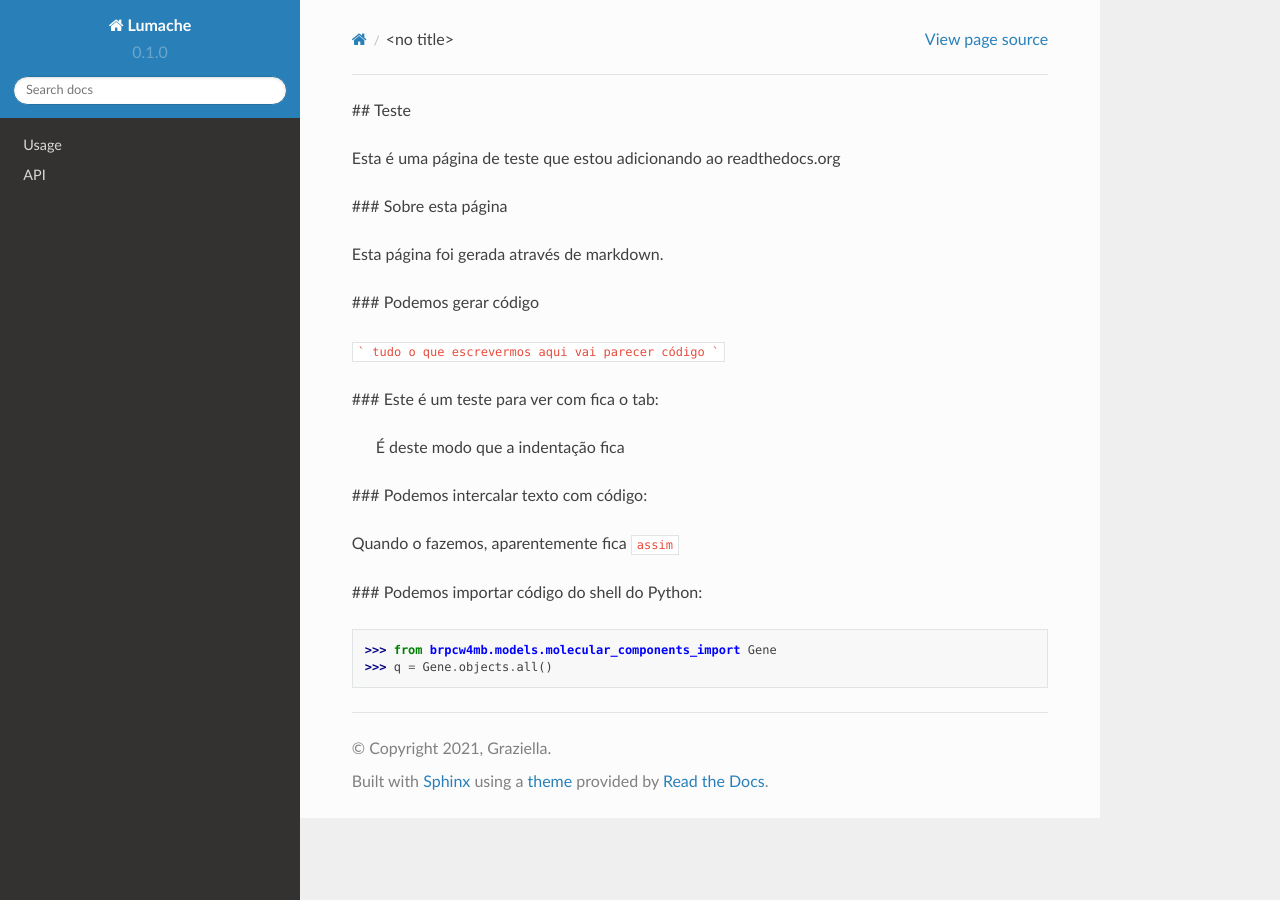
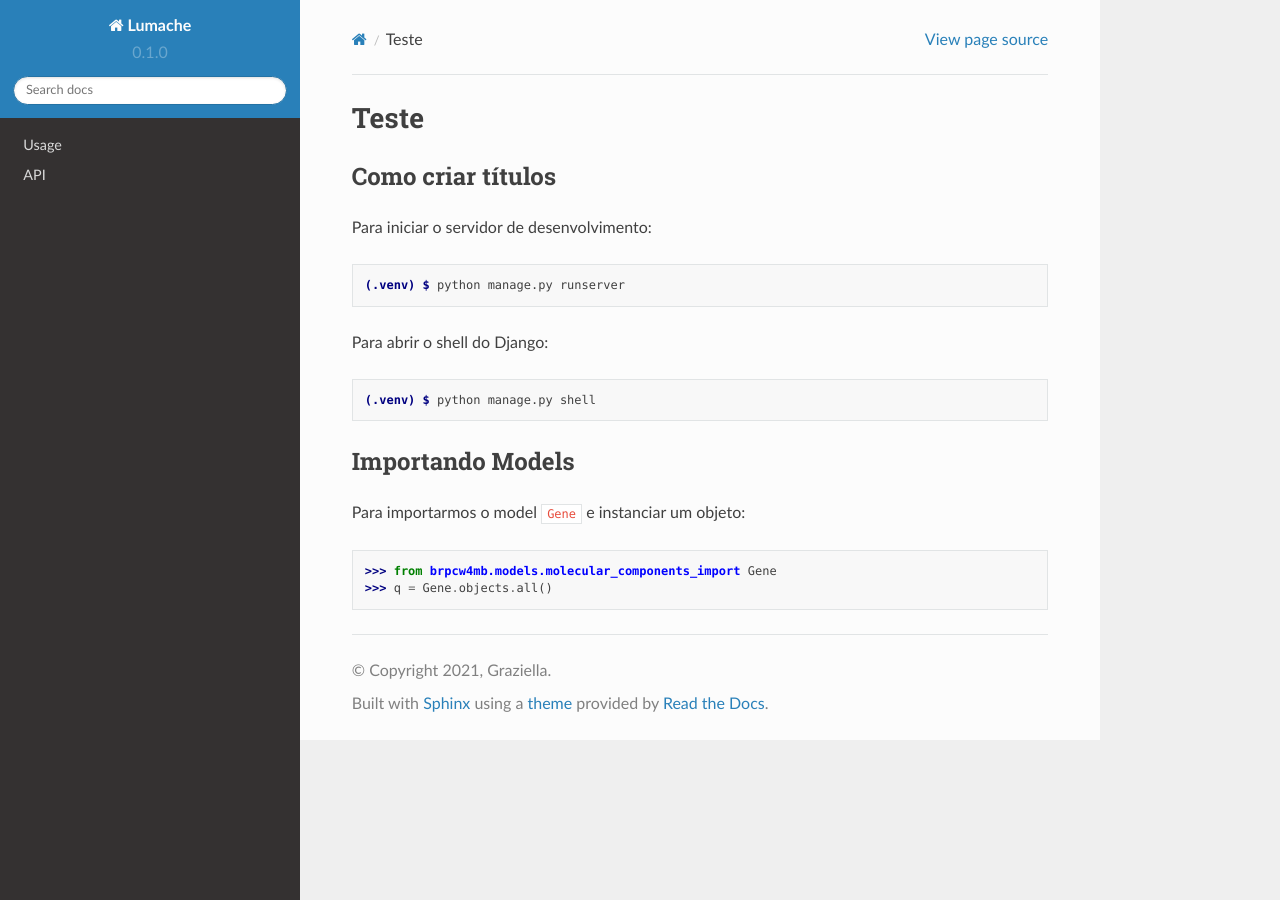
Before and after one commit to thiagomiyazaki/rtd-tutorial, a Sphinx documentation site: the page built from docs/source/teste.rst, in a window 1280 px wide. Built offline with Sphinx 7.4.7 and the Read the Docs theme 2.0.0, drawn with Linux system fonts in a browser that asks for light colours.

Commit message:
Versao 2 do teste

````diff
--- a/docs/source/teste.rst
+++ b/docs/source/teste.rst
@@ -1,26 +1,27 @@
-## Teste
+Teste
+=====
 
-Esta é uma página de teste que estou adicionando ao readthedocs.org
+.. _installation:
 
-### Sobre esta página
+Como criar títulos
+------------------
 
-Esta página foi gerada através de markdown.
+Para iniciar o servidor de desenvolvimento:
 
-### Podemos gerar código
+.. code-block:: console
 
-```
-tudo o que escrevermos aqui vai parecer código
-```
+   (.venv) $ python manage.py runserver
 
-### Este é um teste para ver com fica o tab:
+Para abrir o shell do Django:
 
-	É deste modo que a indentação fica
+.. code-block:: console
 
-### Podemos intercalar texto com código:
+   (.venv) $ python manage.py shell
 
-Quando o fazemos, aparentemente fica ``assim``
+Importando Models
+-----------------
 
-### Podemos importar código do shell do Python:
+Para importarmos o model ``Gene`` e instanciar um objeto:
 
 >>> from brpcw4mb.models.molecular_components_import Gene
 >>> q = Gene.objects.all()
````
